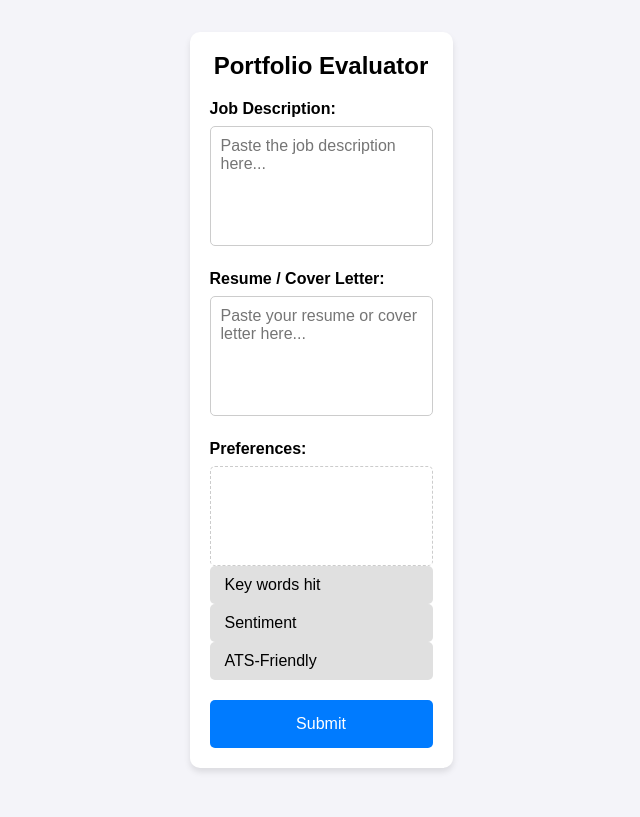
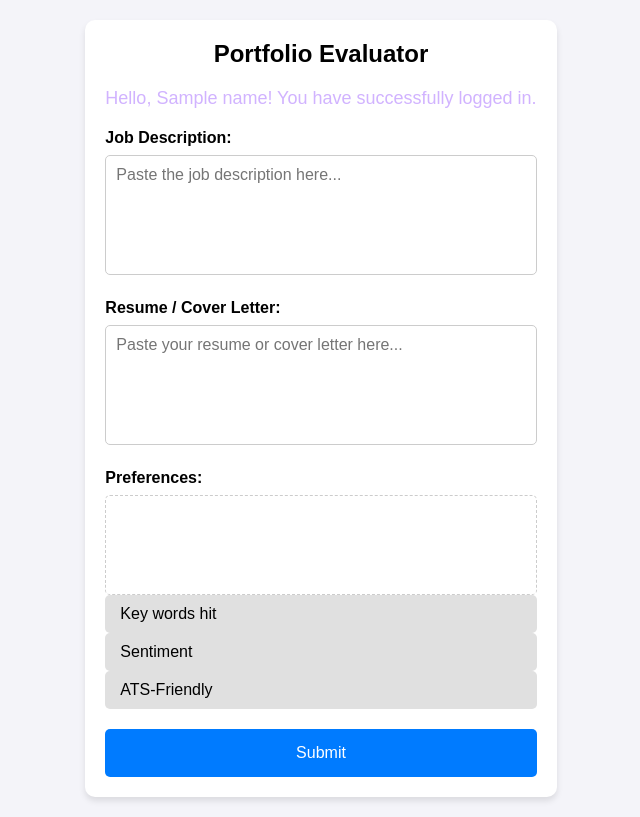
Before and after one commit to daniCodes1/nwhacks, a Flask app: template templates/main.html in a window 1280 px wide. Shown: the whole page, without its empty margins (319-959 px from the left). Before the commit the page ends 772 px from the top, so only its background shows below. Run offline with Flask 3, Linux system fonts and the light colour scheme; the template is opened without the code that fills it: most values are stand-ins (such as "Sample title", 1, 10 or a date in 2020).

Commit message:
Send name to main.html

```diff
--- a/app.py
+++ b/app.py
@@ -1,5 +1,5 @@
 # app.py
-from flask import Flask, render_template
+from flask import Flask, render_template, request
 from flask import jsonify
 
 app = Flask(__name__)
@@ -12,11 +12,11 @@ def index():
 @app.route('/login', methods=['POST'])
 def handle_login():
     # In case we ever need this info:
-    # username = request.form.get('first')
-    # password = request.form.get('password')
+    username = request.form.get('first')
+    password = request.form.get('password')
 
     # Perform more validation or authentication here if needed
-    return render_template('main.html')  # Render the main.html page
+    return render_template('main.html', name=username)  # Render the main.html page
 
 
 if __name__ == "__main__":
--- a/templates/main.html
+++ b/templates/main.html
@@ -115,11 +115,19 @@
         .submit-btn:hover {
             background: #0056b3;
         }
+        .greeting {
+            font-size: 18px;
+            color: #d1b3ff;
+            text-align: center;
+            margin-bottom: 20px;
+        }
+
     </style>
 </head>
 <body>
     <div class="container">
         <h1>Portfolio Evaluator</h1>
+        <p class="greeting">Hello, {{ name }}! You have successfully logged in.</p>
 
         <div class="input-group">
             <label for="job-description">Job Description:</label>
```
